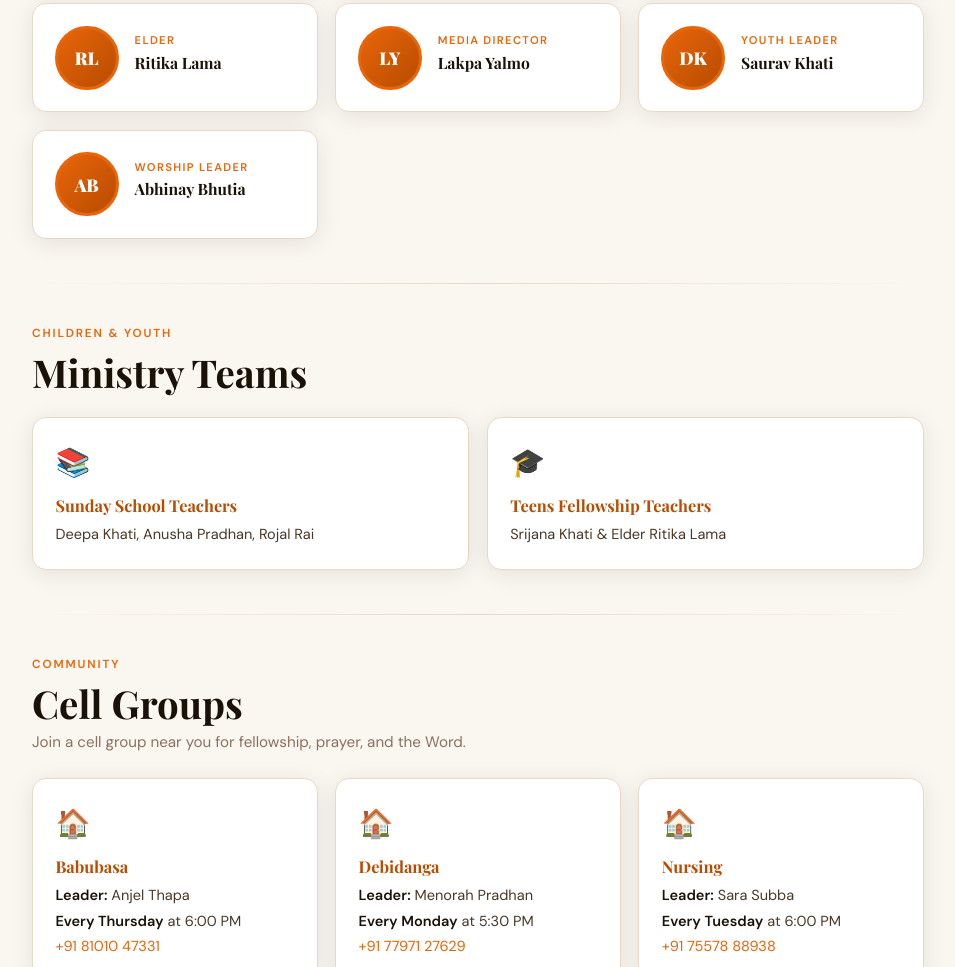
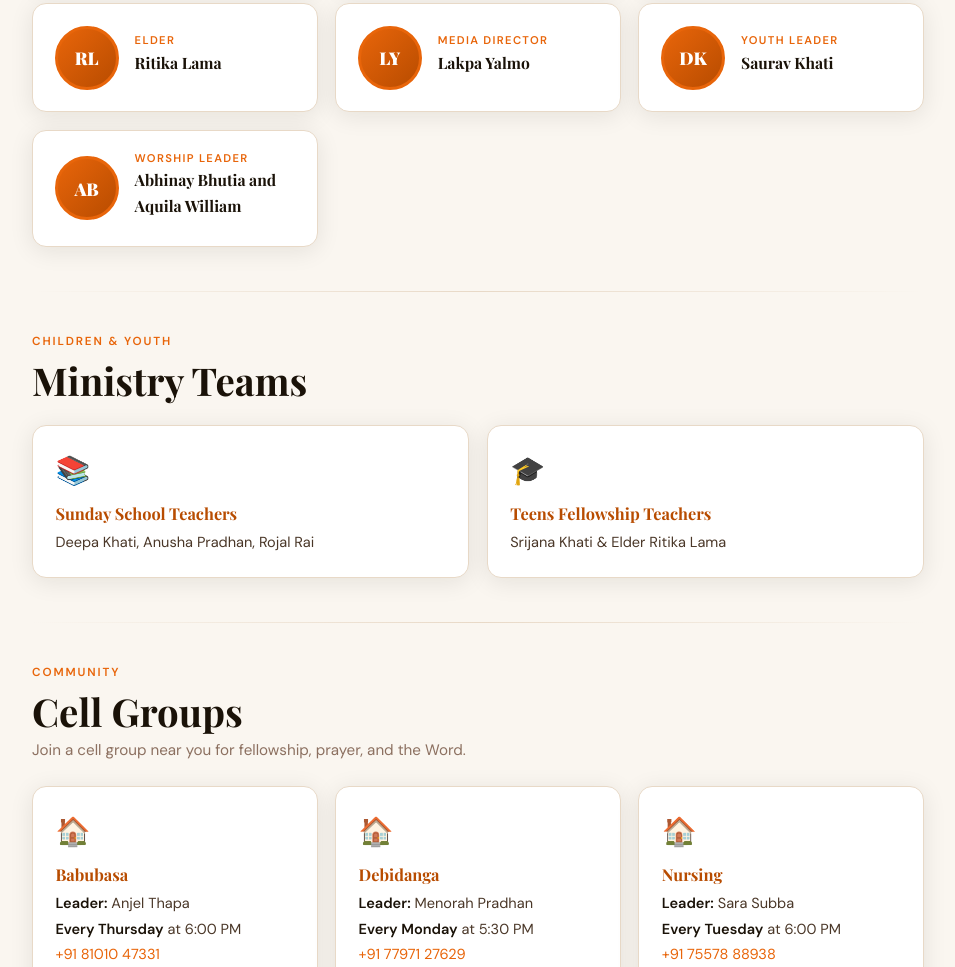
Before and after one commit to alvinlagoon/Cornerstone_family, a plain HTML site: page contact.html in a window 1280 px wide. Shown: the part 2158-3125 px from the top of the page, without its empty margins (162-1117 px from the left). Drawn offline with nearby package versions, Linux system fonts and the light colour scheme; a web font is replaced by a local one.

Commit message:
Update worship leader name in contact.html

```diff
--- a/contact.html
+++ b/contact.html
@@ -175,7 +175,7 @@
           <div class="leader-avatar">AB</div>
           <div class="leader-card-content">
             <h3>Worship Leader</h3>
-            <span class="leader-name">Abhinay Bhutia</span>
+            <span class="leader-name">Abhinay Bhutia and Aquila William</span>
           </div>
         </article>
       </div>
```
